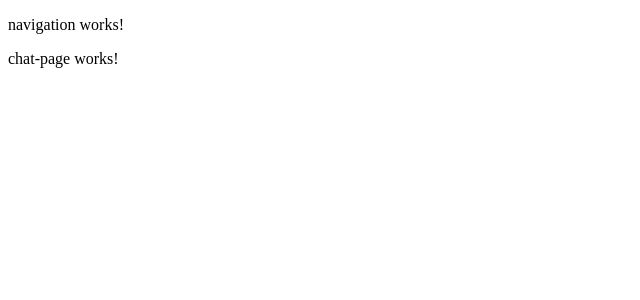
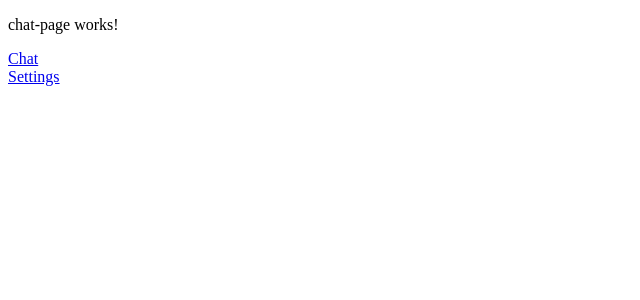
Before and after one commit to mihailgaberov/angular-chat, an Angular app: page /chat in a window 1280 px wide. Shown: the top 300 px of the page, without its empty margins (0-640 px from the left). Built offline with nearby package versions, Linux system fonts and the light colour scheme.

Commit message:
:sparkles: Introduce FontAwesome.

```diff
--- a/package.json
+++ b/package.json
@@ -19,6 +19,9 @@
     "@angular/platform-browser": "~10.0.6",
     "@angular/platform-browser-dynamic": "~10.0.6",
     "@angular/router": "~10.0.6",
+    "@fortawesome/angular-fontawesome": "^0.7.0",
+    "@fortawesome/fontawesome-svg-core": "^1.2.28",
+    "@fortawesome/free-solid-svg-icons": "^5.13.0",
     "rxjs": "~6.5.5",
     "tslib": "^2.0.0",
     "zone.js": "~0.10.3"
--- a/src/app/app-routing.module.ts
+++ b/src/app/app-routing.module.ts
@@ -5,6 +5,7 @@ import { SettingsPageComponent } from './settings-page/settings-page.component';
 
 
 const routes: Routes = [
+  { path: '', redirectTo: '/chat', pathMatch: 'full' },
   { path: 'chat', component: ChatPageComponent },
   { path: 'settings', component: SettingsPageComponent }
 ];
--- a/src/app/app.component.html
+++ b/src/app/app.component.html
@@ -1,3 +1,2 @@
-<router-outlet>
-    <app-navigation></app-navigation>
-</router-outlet>
+<router-outlet></router-outlet>
+<app-navigation></app-navigation>
--- a/src/app/app.module.ts
+++ b/src/app/app.module.ts
@@ -6,6 +6,7 @@ import { AppComponent } from './app.component';
 import { NavigationComponent } from './navigation/navigation.component';
 import { ChatPageComponent } from './chat-page/chat-page.component';
 import { SettingsPageComponent } from './settings-page/settings-page.component';
+import { FontAwesomeModule } from '@fortawesome/angular-fontawesome';
 
 @NgModule({
   declarations: [
@@ -16,7 +17,8 @@ import { SettingsPageComponent } from './settings-page/settings-page.component';
   ],
   imports: [
     BrowserModule,
-    AppRoutingModule
+    AppRoutingModule,
+    FontAwesomeModule
   ],
   providers: [],
   bootstrap: [AppComponent]
--- a/src/app/navigation/navigation.component.html
+++ b/src/app/navigation/navigation.component.html
@@ -1 +1,6 @@
-<p>navigation works!</p>
+<nav>
+    <a routerLink="/chat">Chat</a>
+</nav>
+<nav>
+    <a routerLink="/settings">Settings</a>
+</nav>
```
Also changed, not shown: 2 other files (tests, documents, lock files or other folders).
